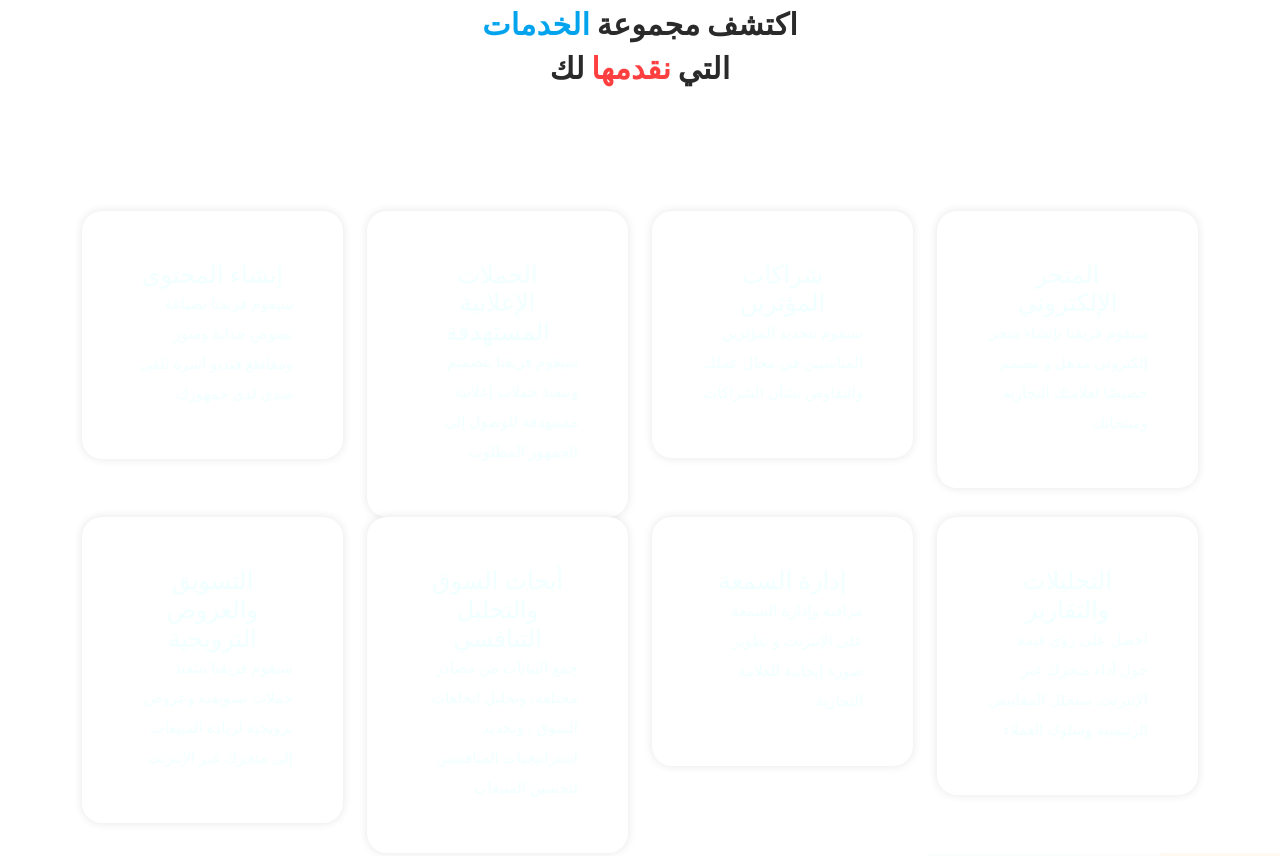
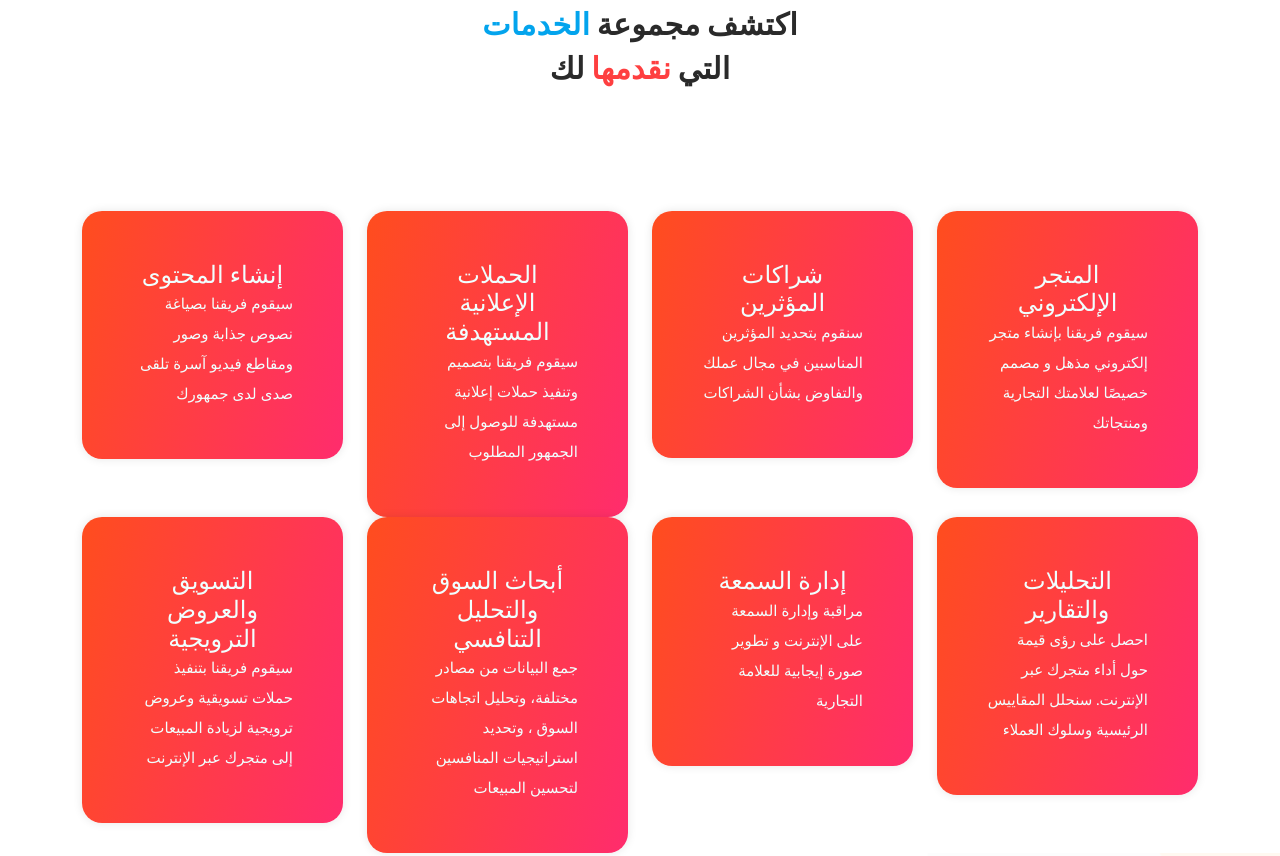
Before and after one commit to echarhbiliMed/m-msolutions, a plain HTML site: page m-msolutions/index.html in a window 1280 px wide. Shown: the part 2066-2922 px from the top of the page. Drawn offline with Linux system fonts and the light colour scheme.

Commit message:
Update templatemo-space-dynamic.css

```diff
--- a/m-msolutions/assets/css/templatemo-space-dynamic.css
+++ b/m-msolutions/assets/css/templatemo-space-dynamic.css
@@ -1149,7 +1149,8 @@ Portfolio
   top: 0px;
   position: relative;
   z-index: 3;
-  background-color: #fff;
+  background: rgb(255,77,30);
+  background: linear-gradient(105deg, rgba(255,77,30,1) 0%, rgba(255,44,109,1) 100%);
   text-align: center;
   padding: 50px;
   border-radius: 20px;
```
